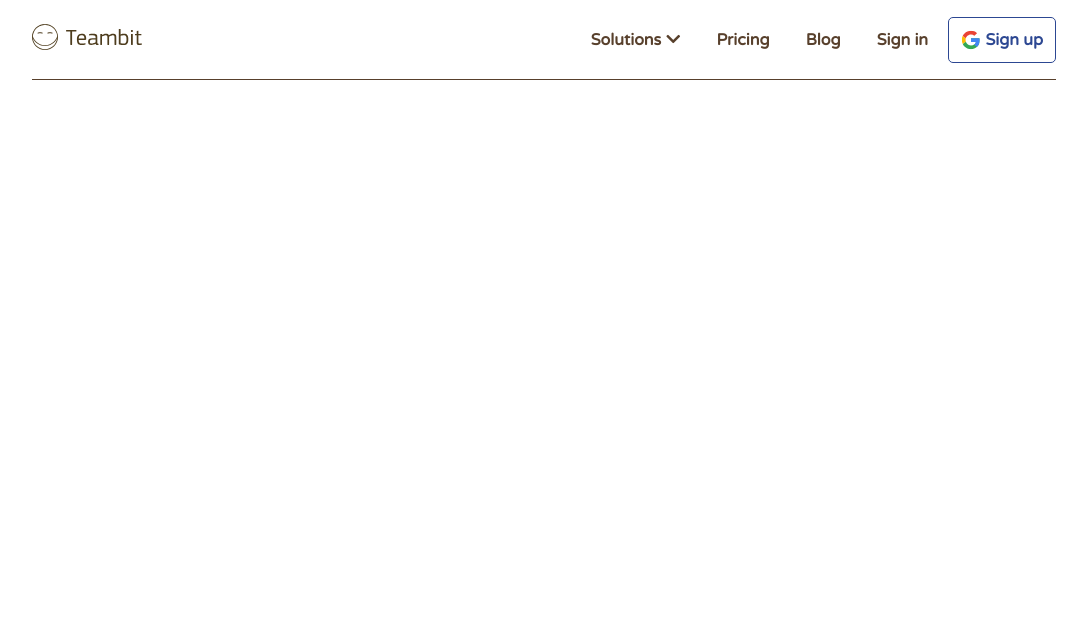
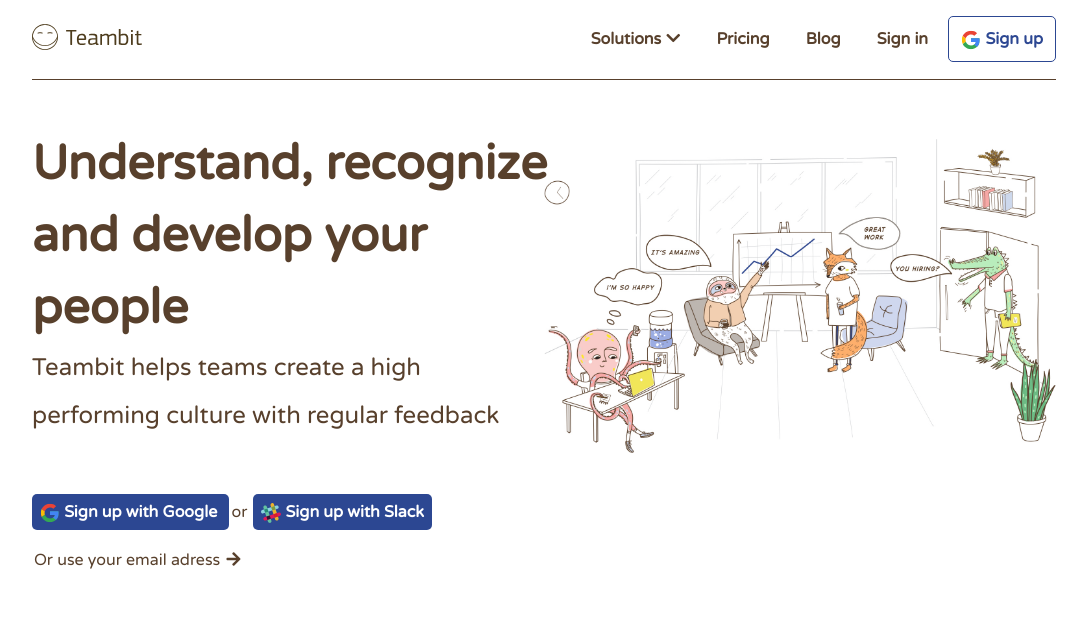
Before and after one commit to andreagavardi/node-sass-teambit, a website: page index.html in a window 1280 px wide. Shown: the whole page, without its empty margins (96-1183 px from the left). Drawn offline with Linux system fonts and the light colour scheme.

Commit message:
terminato jumbotron

```diff
--- a/index.html
+++ b/index.html
@@ -11,6 +11,7 @@
     <link rel="stylesheet" href="./dist/css/app.css">
 </head>
 <body>
+    <!--  site header -->
     <header id="site_header">
         <div class="logo">
             <img src="./dist/img/logo.svg" alt="logo teambit">
@@ -26,6 +27,27 @@
             </a>
         </nav>
     </header>
+    <!-- END site header -->
+    <main id="site_main">
+        <div class="jumbotron">
+            <div class="jumbo_text">
+                <h1>Understand, recognize and develop your people</h1>
+                <span>Teambit helps teams create a high performing culture with regular feedback</span>
+                <div class="signup">
+                    <a class="btn" href="#">
+                        <img src="./dist/img/google-logo.svg" alt="logo Google">
+                        Sign up with Google
+                    </a>
+                    <span>or</span>
+                    <a class="btn" href="#">
+                        <img src="./dist/img/slack-logo.svg" alt="logo Slack">
+                        Sign up with Slack
+                    </a>
+                    <div ><span>Or use your email adress</span> <a href="#"><i class="fas fa-arrow-right"></i></a></div>
+                </div>
+            </div>
+        </div>
+    </main>
 
     <script src="./dist/js/app.js"></script>
 </body>
--- a/src/app.scss
+++ b/src/app.scss
@@ -3,3 +3,4 @@
 @import "partials/commons";
 @import "partials/mixins";
 @import "partials/header";
+@import "partials/_jumbotron";
--- a/src/partials/_commons.scss
+++ b/src/partials/_commons.scss
@@ -8,3 +8,17 @@
   max-width: 80%;
   margin: 0 auto;
 }
+
+a > img {
+  width: 20px;
+  vertical-align: middle;
+}
+
+.btn {
+  background-color: $color_blueGoogle;
+  padding: 0.5rem;
+  border-radius: 5px;
+  text-decoration: none;
+  font-weight: $font-weight_bold;
+  color: white;
+}
--- a/src/partials/_header.scss
+++ b/src/partials/_header.scss
@@ -24,10 +24,6 @@
       border: 1px solid $color_blueGoogle;
       padding: 0.75rem;
       border-radius: 5px;
-      img {
-        width: 20px;
-        vertical-align: bottom;
-      }
     }
   }
 }
--- /dev/null
+++ b/src/partials/_jumbotron.scss
@@ -0,0 +1,32 @@
+.jumbotron {
+  background-image: url(/dist/img/illustration-main.jpg);
+  background-size: 50%;
+  background-repeat: no-repeat;
+  background-position-x: 100%;
+  background-position-y: 25%;
+  .jumbo_text {
+    width: 51%;
+    padding: 3rem 0;
+    h1 {
+      color: $color_primary;
+      font-size: 3rem;
+      color: #58402c;
+      line-height: 4.5rem;
+    }
+    span {
+      color: $color_primary;
+      font-size: 1.5rem;
+      line-height: 3rem;
+    }
+    .signup {
+      margin-top: 3rem;
+    }
+    .signup span {
+      font-size: 1rem;
+      margin: 2px;
+    }
+    div > a > i {
+      color: $color_primary;
+    }
+  }
+}
```
Also changed, not shown: dist/css/app.css, dist/images/illustration-main.jpg (added).
